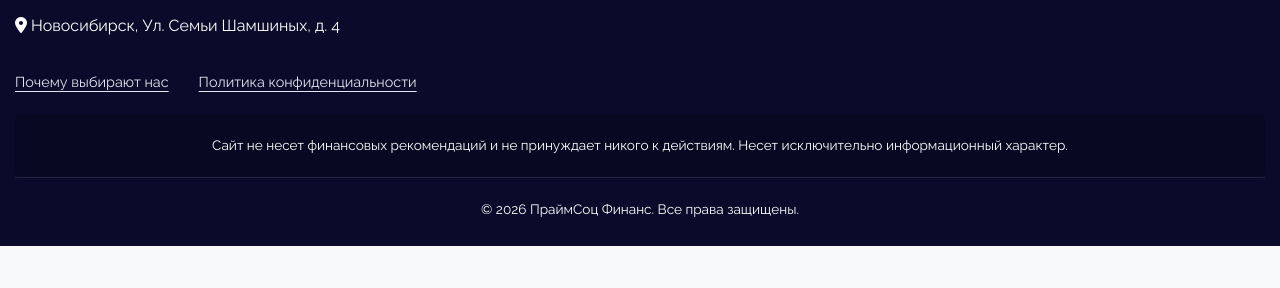
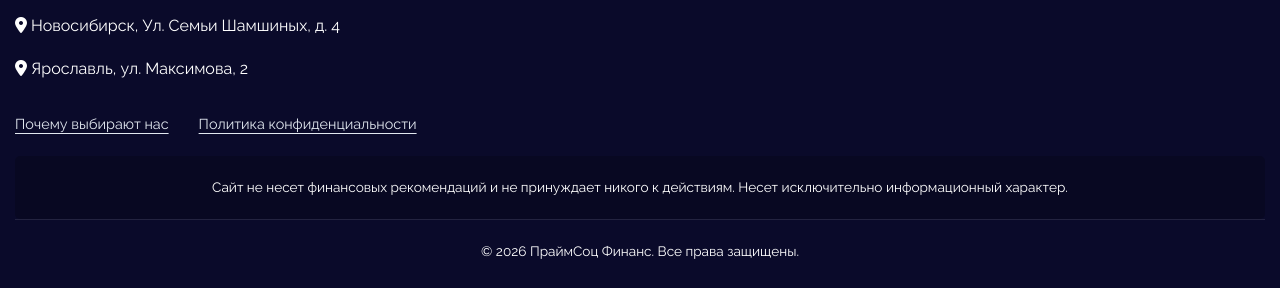
Before and after one commit to noughtonmw/primesoc-finance-preview, a plain HTML site: page index.html in a window 1280 px wide. Shown: the part 6906-7194 px from the top of the page. Before the commit the page ends 7152 px from the top, so only its background shows below. Drawn offline with Linux system fonts and the light colour scheme.

Commit message:
Add Yaroslavl contact address to homepage footer preview

```diff
--- a/index.html
+++ b/index.html
@@ -1142,6 +1142,7 @@
             </a>
                     <p style="color:var(--light-gray)">Ваша цель - наша цель. Мы предлагаем современные решения для достижения ваших финансовых целей.</p>
                     <div style="margin-top:15px"><i class="fas fa-map-marker-alt"></i> Новосибирск, Ул. Семьи Шамшиных, д. 4</div>
+                    <div class="additional-contact-address" style="margin-top:15px"><i class="fas fa-map-marker-alt" aria-hidden="true"></i> Ярославль, ул. Максимова, 2</div>
                 </div>
             </div>
             <nav class="additional-footer-nav" aria-label="Дополнительные страницы"><a href="consultation.html">Почему выбирают нас</a><a href="privacy.html">Политика конфиденциальности</a></nav>
```
